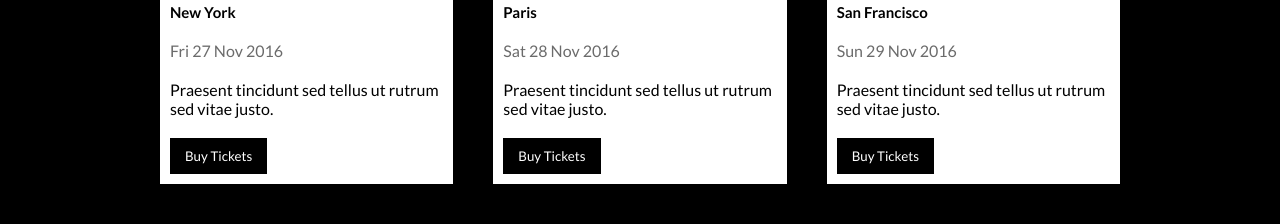
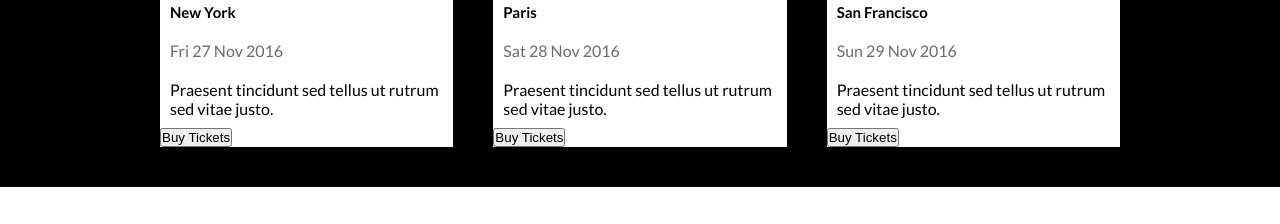
Before and after one commit to eminaltan/band-template, a React (Create React App) app in the folder band-template/: page / in a window 1280 px wide. Shown: the part 2120-2344 px from the top of the page. Built offline with nearby package versions, Linux system fonts and the light colour scheme.

Commit message:
button element selector separated form this file

```diff
--- a/band-template/src/components/_main.scss
+++ b/band-template/src/components/_main.scss
@@ -126,20 +126,6 @@
               color: #6b6b6b;
             }
           }
-
-          button {
-            @extend .lato;
-            padding: 10px 15px;
-            margin: 10px;
-            border: none;
-            background-color: #000;
-            color: #fff;
-            &:hover {
-              background-color: #fff;
-              color: #000;
-              outline: 1px solid;
-            }
-          }
         }
       }
     }
```
